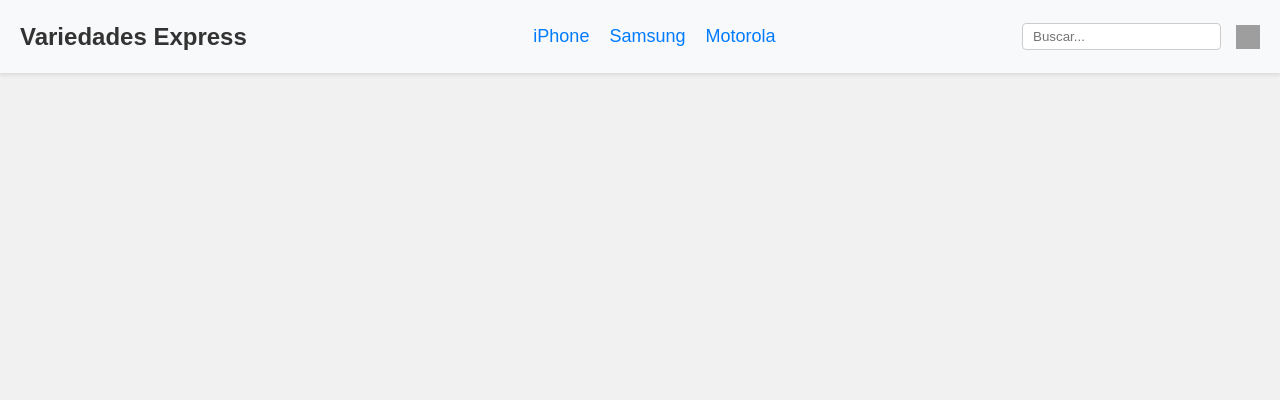
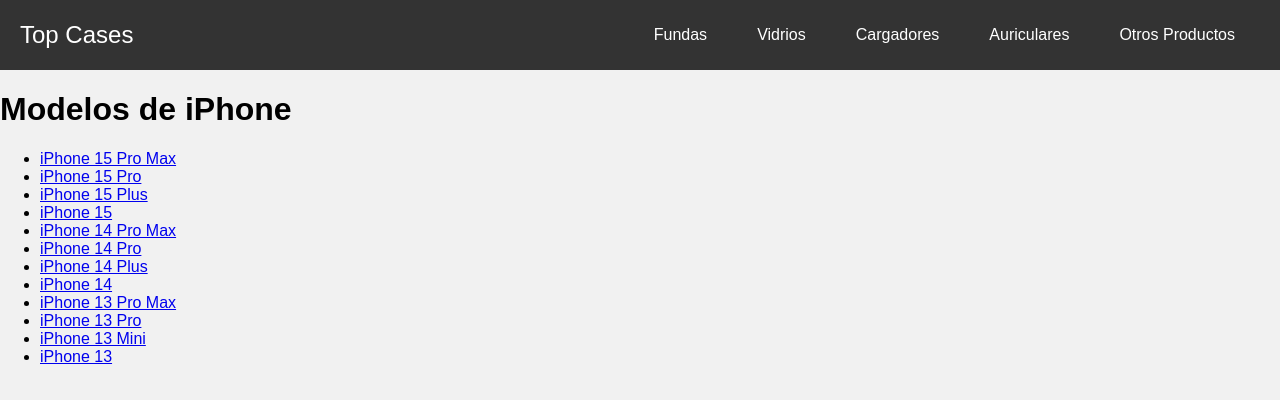
Before and after one commit to pmaestri/apiFront, a React (Vite) app: page /categories/fundas/iphone/models in a window 1280 px wide. Shown: the top 400 px of the page. Built offline with nearby package versions, Linux system fonts and the light colour scheme; grey boxes are pictures that could not be loaded.

Commit message:
Actualización de componentes y nuevos modelos

```diff
--- a/package.json
+++ b/package.json
@@ -25,6 +25,6 @@
     "eslint-plugin-react-hooks": "^5.1.0-rc.0",
     "eslint-plugin-react-refresh": "^0.4.9",
     "globals": "^15.9.0",
-    "vite": "^5.4.1"
+    "vite": "^5.4.8"
   }
 }
--- a/src/App.jsx
+++ b/src/App.jsx
@@ -1,17 +1,66 @@
+// src/App.jsx
 import React from 'react';
 import { BrowserRouter as Router, Routes, Route } from 'react-router-dom';
 import ProductList from "./components/ProductList";
 import Subcategory from './components/Subcategory';
 import Navbar from './components/Navbar';
-import Home from './components/Home';  // Importa el componente Home
+import Home from './components/Home';
+import IphoneModels from './components/IphoneModels';
+import IphoneModelDetail from './components/IphoneModelDetail'; // Detalles de iPhone
+import SamsungModels from './components/SamsungModels'; // Componente para los modelos de Samsung
+import SamsungModelDetail from './components/SamsungModelDetail'; // Detalles de Samsung
+import MotorolaModels from './components/MotorolaModel'; // Componente para los modelos de Motorola
+import MotorolaModelDetail from './components/MotorolaModelDetail'; // Detalles de Motorola
 
 function App() {
   return (
     <Router>
-      <Navbar /> {/* Si tienes un menú de navegación */}
+      <Navbar />
       <Routes>
-        <Route path="/" element={<Home />} /> {/* Cambia esto para que muestre Home */}
-        <Route path="/categories/iphone" element={<Subcategory category="iPhone" />} />
+        <Route path="/" element={<Home />} />
+
+        {/* Rutas para fundas */}
+        <Route path="/categories/fundas/iphone/models" element={<IphoneModels />} />
+        <Route path="/categories/fundas/iphone/models/:model" element={<IphoneModelDetail />} />
+
+        {/* Rutas para vidrios */}
+        <Route path="/categories/vidrios/iphone/models" element={<IphoneModels />} />
+        <Route path="/categories/vidrios/iphone/models/:model" element={<IphoneModelDetail />} />
+
+        {/* Rutas para cargadores */}
+        <Route path="/categories/cargadores/iphone/models" element={<IphoneModels />} />
+        <Route path="/categories/cargadores/iphone/models/:model" element={<IphoneModelDetail />} />
+
+        {/* Rutas para auriculares */}
+        <Route path="/categories/auriculares/iphone/models" element={<IphoneModels />} />
+        <Route path="/categories/auriculares/iphone/models/:model" element={<IphoneModelDetail />} />
+
+        {/* Rutas para Samsung */}
+        <Route path="/categories/fundas/samsung/models" element={<SamsungModels />} />
+        <Route path="/categories/fundas/samsung/models/:model" element={<SamsungModelDetail />} />
+
+        <Route path="/categories/vidrios/samsung/models" element={<SamsungModels />} />
+        <Route path="/categories/vidrios/samsung/models/:model" element={<SamsungModelDetail />} />
+
+        <Route path="/categories/cargadores/samsung/models" element={<SamsungModels />} />
+        <Route path="/categories/cargadores/samsung/models/:model" element={<SamsungModelDetail />} />
+
+        <Route path="/categories/auriculares/samsung/models" element={<SamsungModels />} />
+        <Route path="/categories/auriculares/samsung/models/:model" element={<SamsungModelDetail />} />
+
+        {/* Rutas para Motorola */}
+        <Route path="/categories/fundas/motorola/models" element={<MotorolaModels />} />
+        <Route path="/categories/fundas/motorola/models/:model" element={<MotorolaModelDetail />} />
+
+        <Route path="/categories/vidrios/motorola/models" element={<MotorolaModels />} />
+        <Route path="/categories/vidrios/motorola/models/:model" element={<MotorolaModelDetail />} />
+
+        <Route path="/categories/cargadores/motorola/models" element={<MotorolaModels />} />
+        <Route path="/categories/cargadores/motorola/models/:model" element={<MotorolaModelDetail />} />
+
+        <Route path="/categories/auriculares/motorola/models" element={<MotorolaModels />} />
+        <Route path="/categories/auriculares/motorola/models/:model" element={<MotorolaModelDetail />} />
+
         <Route path="/categories/samsung" element={<Subcategory category="Samsung" />} />
         <Route path="/categories/motorola" element={<Subcategory category="Motorola" />} />
       </Routes>
--- a/src/components/Home.jsx
+++ b/src/components/Home.jsx
@@ -6,7 +6,7 @@
 const navigate = useNavigate();
   return (
     <div className="home">
-      <h1>Bienvenido a Variedades Express!</h1>
+      <h1>Bienvenido a Top Cases!</h1>
       <p>Explora nuestra selección de accesorios para celulares</p>
 
       <div className="categories">
--- /dev/null
+++ b/src/components/IphoneModels.jsx
@@ -0,0 +1,67 @@
+// // src/components/IphoneModels.jsx
+// import React from 'react';
+
+// const IphoneModels = () => {
+//   const iphoneModels = [
+//     "iPhone 15 Pro Max",
+//     "iPhone 15 Pro",
+//     "iPhone 15 Plus",
+//     "iPhone 15",
+//     "iPhone 14 Pro Max",
+//     "iPhone 14 Pro",
+//     "iPhone 14 Plus",
+//     "iPhone 14",
+//     "iPhone 13 Pro Max",
+//     "iPhone 13 Pro",
+//     "iPhone 13 Mini",
+//     "iPhone 13"
+//   ];
+
+//   return (
+//     <div>
+//       <h1>Modelos de iPhone</h1>
+//       <ul>
+//         {iphoneModels.map((model, index) => (
+//           <li key={index}>{model}</li>
+//         ))}
+//       </ul>
+//     </div>
+//   );
+// };
+
+// export default IphoneModels;
+// src/components/IphoneModels.jsx
+import React from 'react';
+import { Link } from 'react-router-dom';
+
+const IphoneModels = () => {
+  const models = [
+    { name: "iPhone 15 Pro Max", path: "/categories/fundas/iphone/models/15_pro_max" },
+    { name: "iPhone 15 Pro", path: "/categories/fundas/iphone/models/15_pro" },
+    { name: "iPhone 15 Plus", path: "/categories/fundas/iphone/models/15_plus" },
+    { name: "iPhone 15", path: "/categories/fundas/iphone/models/15" },
+    { name: "iPhone 14 Pro Max", path: "/categories/fundas/iphone/models/14_pro_max" },
+    { name: "iPhone 14 Pro", path: "/categories/fundas/iphone/models/14_pro" },
+    { name: "iPhone 14 Plus", path: "/categories/fundas/iphone/models/14_plus" },
+    { name: "iPhone 14", path: "/categories/fundas/iphone/models/14" },
+    { name: "iPhone 13 Pro Max", path: "/categories/fundas/iphone/models/13_pro_max" },
+    { name: "iPhone 13 Pro", path: "/categories/fundas/iphone/models/13_pro" },
+    { name: "iPhone 13 Mini", path: "/categories/fundas/iphone/models/13_mini" },
+    { name: "iPhone 13", path: "/categories/fundas/iphone/models/13" },
+  ];
+
+  return (
+    <div>
+      <h1>Modelos de iPhone</h1>
+      <ul>
+        {models.map((model) => (
+          <li key={model.name}>
+            <Link to={model.path}>{model.name}</Link>
+          </li>
+        ))}
+      </ul>
+    </div>
+  );
+};
+
+export default IphoneModels;
--- /dev/null
+++ b/src/components/MotorolaModel.jsx
@@ -0,0 +1,33 @@
+// src/components/MotorolaModels.jsx
+import React from 'react';
+import { Link } from 'react-router-dom';
+
+const MotorolaModels = () => {
+  const models = [
+    "MOTOROLA_EDGE_40_PRO",
+    "MOTOROLA_EDGE_40",
+    "MOTOROLA_EDGE_30_ULTRA",
+    "MOTOROLA_EDGE_30_FUSION",
+    "MOTO_G73_5G",
+    "MOTO_G53_5G",
+    "MOTO_G23",
+    "MOTO_G13",
+    "MOTO_E22",
+    "MOTO_E32"
+  ];
+
+  return (
+    <div>
+      <h1>Modelos de Motorola</h1>
+      <ul>
+        {models.map(model => (
+          <li key={model}>
+            <Link to={`/categories/fundas/motorola/models/${model}`}>{model}</Link>
+          </li>
+        ))}
+      </ul>
+    </div>
+  );
+};
+
+export default MotorolaModels;
--- /dev/null
+++ b/src/components/MotorolaModelDetail.jsx
@@ -0,0 +1,17 @@
+// src/components/MotorolaModelDetail.jsx
+import React from 'react';
+import { useParams } from 'react-router-dom';
+
+const MotorolaModelDetail = () => {
+  const { model } = useParams();
+
+  return (
+    <div>
+      <h1>Detalles de {model}</h1>
+      {/* Aquí puedes agregar más información sobre el modelo */}
+      <p>completar con fotos del back{model}.</p>
+    </div>
+  );
+};
+
+export default MotorolaModelDetail;
--- a/src/components/Navbar.css
+++ b/src/components/Navbar.css
@@ -1,50 +1,72 @@
-/* src/components/Navbar.css */
 .navbar {
   display: flex;
   justify-content: space-between;
   align-items: center;
-  background-color: #f8f9fa;
   padding: 10px 20px;
-  box-shadow: 0 2px 4px rgba(0, 0, 0, 0.1);
+  background-color: #333;
+  color: white;
 }
 
 .navbar-logo {
   font-size: 24px;
-  font-weight: bold;
-  color: #333;
 }
 
 .navbar-links {
+  display: flex;
   list-style: none;
-  display: flex;
-  gap: 20px;
 }
 
-.navbar-links li a {
-  text-decoration: none;
-  font-size: 18px;
-  color: #007bff;
-  transition: color 0.3s;
+.navbar-links li {
+  margin: 0 15px;
+  position: relative;
 }
 
-.navbar-links li a:hover {
-  color: #0056b3;
+.navbar-links a {
+  color: white;
+  text-decoration: none;
+  padding: 10px;
 }
 
 .navbar-icons {
   display: flex;
   align-items: center;
-  gap: 15px;
 }
 
 .search-bar {
-  padding: 5px 10px;
-  border: 1px solid #ccc;
-  border-radius: 4px;
+  margin-right: 20px;
+  padding: 5px;
 }
 
 .cart-icon {
   width: 24px;
   height: 24px;
-  cursor: pointer;
 }
+
+/* Dropdown CSS */
+.dropdown-content {
+  display: none;
+  position: absolute;
+  background-color: #444;
+  min-width: 160px;
+  z-index: 1;
+  list-style: none;
+  padding: 0;
+}
+
+.dropdown-content li {
+  padding: 10px;
+  white-space: nowrap;
+}
+
+.dropdown-content li a {
+  padding: 10px;
+  color: white;
+}
+
+.dropdown:hover .dropdown-content {
+  display: block;
+}
+
+.dropdown-content li a:hover {
+  background-color: #555;
+}
--- a/src/components/Navbar.jsx
+++ b/src/components/Navbar.jsx
@@ -1,4 +1,4 @@
-
+// src/components/Navbar.jsx
 import React from 'react';
 import './Navbar.css';
 import { Link } from 'react-router-dom';
@@ -6,18 +6,58 @@
 const Navbar = () => {
   return (
     <nav className="navbar">
-      <div className="navbar-logo">Variedades Express</div>
+      <div className="navbar-logo">Top Cases</div>
+
       <ul className="navbar-links">
-        <li><Link to="/categories/iphone">iPhone</Link></li>
-        <li><Link to="/categories/samsung">Samsung</Link></li>
-        <li><Link to="/categories/motorola">Motorola</Link></li>
+        {/* Categoría Fundas */}
+        <li className="dropdown">
+          <Link to="#">Fundas</Link>
+          <ul className="dropdown-content">
+            <li><Link to="/categories/fundas/iphone/models">iPhone</Link></li>
+            <li><Link to="/categories/fundas/samsung/models">Samsung</Link></li>
+            <li><Link to="/categories/fundas/motorola/models">Motorola</Link></li>
+            <li><Link to="/categories/fundas/generico">Genérico</Link></li>
+          </ul>
+        </li>
+
+        {/* Categoría Vidrios */}
+        <li className="dropdown">
+          <Link to="#">Vidrios</Link>
+          <ul className="dropdown-content">
+            <li><Link to="/categories/vidrios/iphone/models">iPhone</Link></li>
+            <li><Link to="/categories/vidrios/samsung/models">Samsung</Link></li>
+            <li><Link to="/categories/vidrios/motorola/models">Motorola</Link></li>
+            <li><Link to="/categories/vidrios/generico">Genérico</Link></li>
+          </ul>
+        </li>
+
+        {/* Categoría Cargadores */}
+        <li className="dropdown">
+          <Link to="#">Cargadores</Link>
+          <ul className="dropdown-content">
+            <li><Link to="/categories/cargadores/iphone/models">iPhone</Link></li>
+            <li><Link to="/categories/cargadores/samsung/models">Samsung</Link></li>
+            <li><Link to="/categories/cargadores/motorola/models">Motorola</Link></li>
+            <li><Link to="/categories/cargadores/generico">Genérico</Link></li>
+          </ul>
+        </li>
+
+        {/* Categoría Auriculares */}
+        <li className="dropdown">
+          <Link to="#">Auriculares</Link>
+          <ul className="dropdown-content">
+            <li><Link to="/categories/auriculares/iphone/models">iPhone</Link></li>
+            <li><Link to="/categories/auriculares/samsung/models">Samsung</Link></li>
+            <li><Link to="/categories/auriculares/motorola/models">Motorola</Link></li>
+            <li><Link to="/categories/auriculares/generico">Genérico</Link></li>
+          </ul>
+        </li>
+
+        {/* Otras categorías si es necesario */}
+        <li><Link to="/categories/generico">Otros Productos</Link></li>
       </ul>
-      <div className="navbar-icons">
-        <input type="text" placeholder="Buscar..." className="search-bar"/>
-        <img src="/assets/cart-icon.png" alt="Carrito" className="cart-icon"/>
-      </div>
     </nav>
   );
-}
+};
 
 export default Navbar;
--- /dev/null
+++ b/src/components/SamsungModelDetail.jsx
@@ -0,0 +1,17 @@
+// src/components/SamsungModelDetail.jsx
+import React from 'react';
+import { useParams } from 'react-router-dom';
+
+const SamsungModelDetail = () => {
+  const { model } = useParams();
+
+  return (
+    <div>
+      <h1>Detalles de {model}</h1>
+      {/* Aquí puedes agregar más información sobre el modelo */}
+      <p>completar con fotos del back{model}.</p>
+    </div>
+  );
+};
+
+export default SamsungModelDetail;
--- /dev/null
+++ b/src/components/SamsungModels.jsx
@@ -0,0 +1,35 @@
+// src/components/SamsungModels.jsx
+import React from 'react';
+import { Link } from 'react-router-dom';
+
+const SamsungModels = () => {
+  const models = [
+    "GALAXY_S23_ULTRA",
+    "GALAXY_S23_PLUS",
+    "GALAXY_S23",
+    "GALAXY_Z_FOLD_5",
+    "GALAXY_Z_FLIP_5",
+    "GALAXY_S22_ULTRA",
+    "GALAXY_S22_PLUS",
+    "GALAXY_S22",
+    "GALAXY_A54_5G",
+    "GALAXY_A34_5G",
+    "GALAXY_A14_5G",
+    "GALAXY_A04S"
+  ];
+
+  return (
+    <div>
+      <h1>Modelos de Samsung</h1>
+      <ul>
+        {models.map(model => (
+          <li key={model}>
+            <Link to={`/categories/fundas/samsung/models/${model}`}>{model}</Link>
+          </li>
+        ))}
+      </ul>
+    </div>
+  );
+};
+
+export default SamsungModels;
```
Also changed, not shown: src/components/iphoneModelDetail.jsx (added, +14 -0 lines), 1 other file (tests, documents, lock files or other folders).
